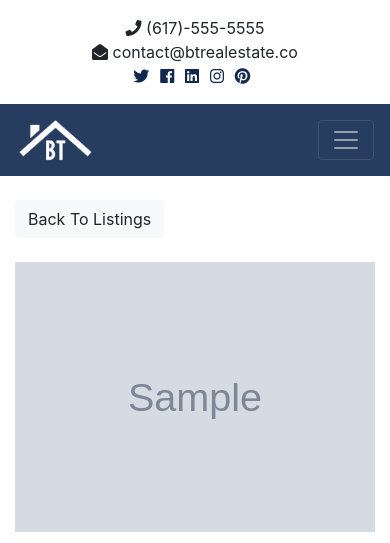
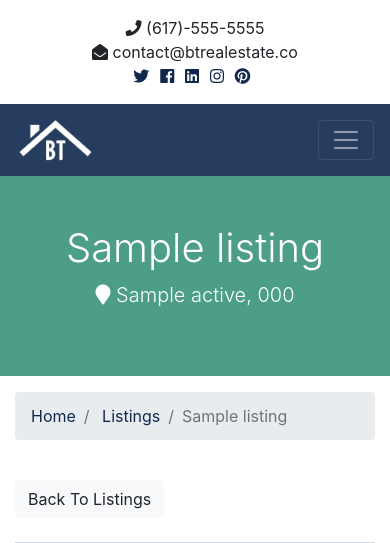
Before and after one commit to nick6850/RealEstate-Website-Learning-Project, a Django app: page /listings/1 in a window 390 px wide. Shown: the top 543 px of the page. Run offline with Django 4.2, Linux system fonts and the light colour scheme; tables that the repository leaves empty hold one stand-in row (values such as "Sample post"); grey boxes marked "Sample" are stand-in pictures; some libraries are stand-ins or nearby versions.

Commit message:
Connect listing template with house model and realtor information

```diff
--- a/listings/views.py
+++ b/listings/views.py
@@ -1,4 +1,4 @@
-from django.shortcuts import render
+from django.shortcuts import get_object_or_404, render
 from .models import Listing
 from django.core.paginator import EmptyPage, PageNotAnInteger, Paginator
 
@@ -15,7 +15,7 @@ def index(request):
     return render(request, 'listings/listings.html', context)
 
 def listing(request, listing_id):
-    listing = Listing.objects.all().get(id=listing_id)
+    listing = get_object_or_404(Listing, id=listing_id)
     context = {
         'listing' : listing,
     }
--- a/templates/listings/listing.html
+++ b/templates/listings/listing.html
@@ -1,46 +1,86 @@
 {% extends 'base.html' %}
+{% load humanize %}
 
 {% block content %}
+<section id="showcase-inner" class="py-5 text-white">
+  <div class="container">
+    <div class="row text-center">
+      <div class="col-md-12">
+        <h1 class="display-4">{{ listing.title }}</h1>
+        <p class="lead">
+          <i class="fas fa-map-marker"></i> {{ listing.city }} {{ listing.state }}, {{ listing.zipcode }}</p>
+      </div>
+    </div>
+  </div>
+</section>
+<!-- Breadcrumb -->
+<section id="bc" class="mt-3">
+  <div class="container">
+    <nav>
+      <ol class="breadcrumb">
+        <li class="breadcrumb-item">
+          <a href={% url 'index' %}>Home</a>
+        </li>
+        <li class="breadcrumb-item">
+          <a href={% url 'listings' %}>Listings</a>
+        </li>
+        <li class="breadcrumb-item active">{{ listing.title }}</li>
+      </ol>
+    </nav>
+  </div>
+</section>
  <!-- Listing -->
  <section id="listing" class="py-4">
     <div class="container">
-      <a href="listings.html" class="btn btn-light mb-4">Back To Listings</a>
+      <a href="{% url 'listings' %}" class="btn btn-light mb-4">Back To Listings</a>
       <div class="row">
         <div class="col-md-9">
           <!-- Home Main Image -->
           <img src="{{ listing.photo_main.url }}" alt="" class="img-main img-fluid mb-3">
           <!-- Thumbnails -->
           <div class="row mb-5 thumbs">
+            {% if listing.photo_1 %}
             <div class="col-md-2">
-              <a href="assets/img/homes/home-inside-1.jpg" data-lightbox="home-images">
-                <img src="assets/img/homes/home-inside-1.jpg" alt="" class="img-fluid">
+              <a href="{{ listing.photo_1.url }}" data-lightbox="home-images">
+                <img src="{{ listing.photo_1.url }}" alt="" class="img-fluid">
               </a>
             </div>
+            {% endif %}
+            {% if listing.photo_2 %}
             <div class="col-md-2">
-              <a href="assets/img/homes/home-inside-2.jpg" data-lightbox="home-images">
-                <img src="assets/img/homes/home-inside-2.jpg" alt="" class="img-fluid">
+              <a href="{{ listing.photo_2.url }}" data-lightbox="home-images">
+                <img src="{{ listing.photo_2.url }}" alt="" class="img-fluid">
               </a>
             </div>
+            {% endif %}
+            {% if listing.photo_3 %}
             <div class="col-md-2">
-              <a href="assets/img/homes/home-inside-3.jpg" data-lightbox="home-images">
-                <img src="assets/img/homes/home-inside-3.jpg" alt="" class="img-fluid">
+              <a href="{{ listing.photo_3.url }}" data-lightbox="home-images">
+                <img src="{{ listing.photo_3.url }}" alt="" class="img-fluid">
               </a>
             </div>
+            {% endif %}
+            {% if listing.photo_4 %}
             <div class="col-md-2">
-              <a href="assets/img/homes/home-inside-4.jpg" data-lightbox="home-images">
-                <img src="assets/img/homes/home-inside-4.jpg" alt="" class="img-fluid">
+              <a href="{{ listing.photo_4.url }}" data-lightbox="home-images">
+                <img src="{{ listing.photo_4.url }}" alt="" class="img-fluid">
               </a>
             </div>
+            {% endif %}
+            {% if listing.photo_5 %}
             <div class="col-md-2">
-              <a href="assets/img/homes/home-inside-5.jpg" data-lightbox="home-images">
-                <img src="assets/img/homes/home-inside-5.jpg" alt="" class="img-fluid">
+              <a href="{{ listing.photo_5.url }}" data-lightbox="home-images">
+                <img src="{{ listing.photo_5.url }}" alt="" class="img-fluid">
               </a>
             </div>
+            {% endif %}
+            {% if listing.photo_6 %}
             <div class="col-md-2">
-              <a href="assets/img/homes/home-inside-6.jpg" data-lightbox="home-images">
-                <img src="assets/img/homes/home-inside-6.jpg" alt="" class="img-fluid">
+              <a href="{{ listing.photo_6.url }}" data-lightbox="home-images">
+                <img src="{{ listing.photo_6.url }}" alt="" class="img-fluid">
               </a>
             </div>
+            {% endif %}
           </div>
           <!-- Fields -->
           <div class="row mb-5 fields">
@@ -48,7 +88,7 @@
               <ul class="list-group list-group-flush">
                 <li class="list-group-item text-secondary">
                   <i class="fas fa-money-bill-alt"></i> Asking Price:
-                  <span class="float-right">${{ listing.price }}</span>
+                  <span class="float-right">${{ listing.price | intcomma }}</span>
                 </li>
                 <li class="list-group-item text-secondary">
                   <i class="fas fa-bed"></i> Bedrooms:
@@ -69,16 +109,16 @@
               <ul class="list-group list-group-flush">
                 <li class="list-group-item text-secondary">
                   <i class="fas fa-th-large"></i> Square Feet:
-                  <span class="float-right">3200</span>
+                  <span class="float-right">{{ listing.sqft}}</span>
                 </li>
                 <li class="list-group-item text-secondary">
                   <i class="fas fa-square"></i> Lot Size:
-                  <span class="float-right">2.5 Acres
+                  <span class="float-right">{{ listing.lot_size }}
                   </span>
                 </li>
                 <li class="list-group-item text-secondary">
                   <i class="fas fa-calendar"></i> Listing Date:
-                  <span class="float-right">8/30/2018</span>
+                  <span class="float-right">{{ listing.list_date }}</span>
                 </li>
                 <li class="list-group-item text-secondary">
                   <i class="fas fa-bed"></i> Realtor:
@@ -100,7 +140,7 @@
         </div>
         <div class="col-md-3">
           <div class="card mb-3">
-            <img class="card-img-top" src="assets/img/realtors/kyle.jpg" alt="Seller of the month">
+            <img class="card-img-top" src="{{ listing.realtor.photo.url }}" alt="Seller of the month">
             <div class="card-body">
               <h5 class="card-title">Property Realtor</h5>
               <h6 class="text-secondary">{{ listing.realtor }}</h6>
```
